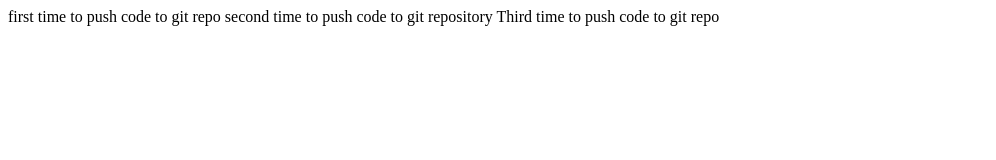
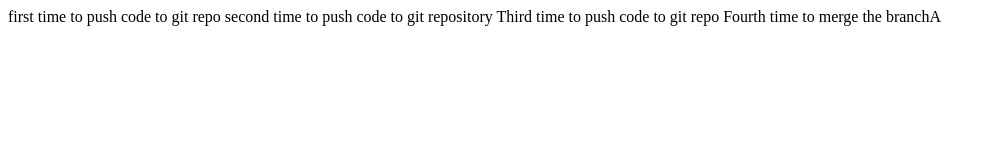
Before and after one commit to xwchencdleo/wishcity2, a plain HTML site: page index.html in a window 1280 px wide. Shown: the whole page, without its empty margins (0-996 px from the left). Drawn offline with Linux system fonts and the light colour scheme.

Commit message:
Fourth time to try with the BranchA

```diff
--- a/index.html
+++ b/index.html
@@ -10,5 +10,7 @@ first time to push code to git repo
 second time to push code to git repository
 
 Third time to push code to git repo
+
+Fourth time to merge the branchA
 </body>
 </html>
```
